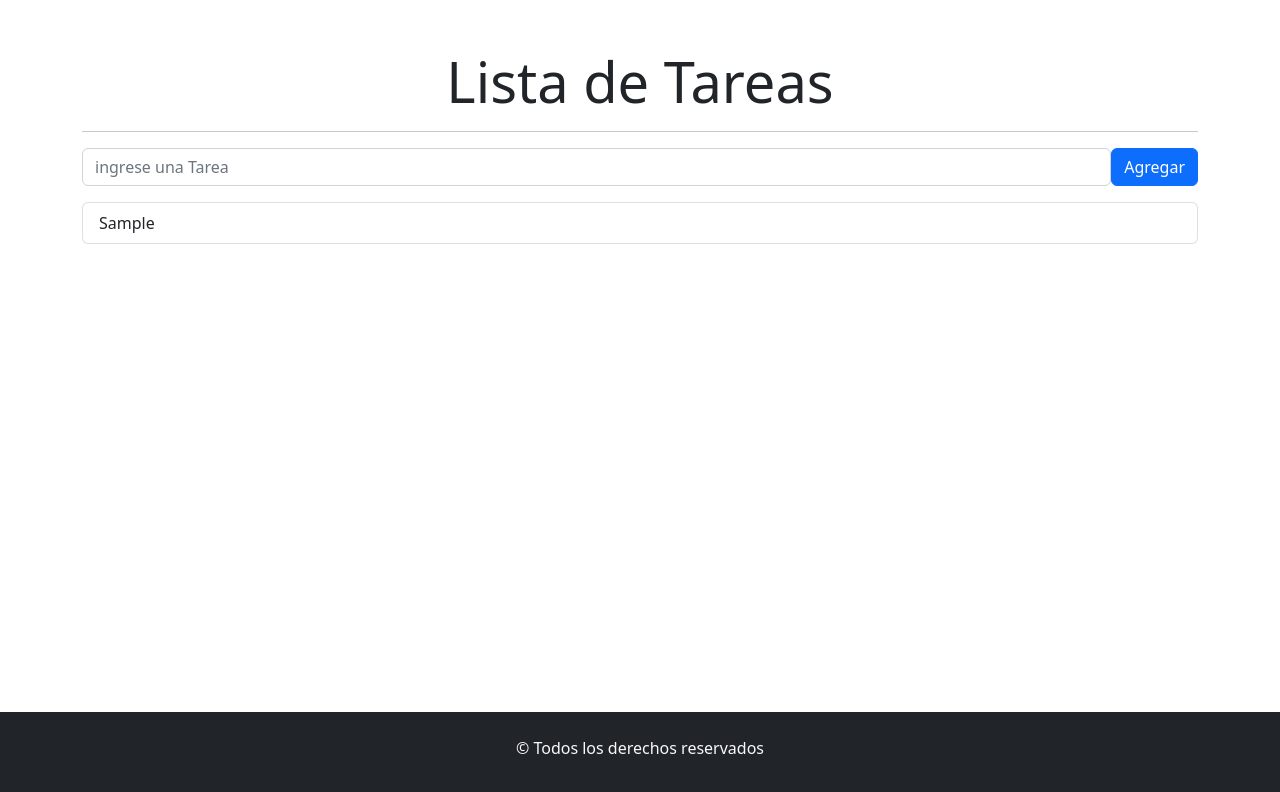
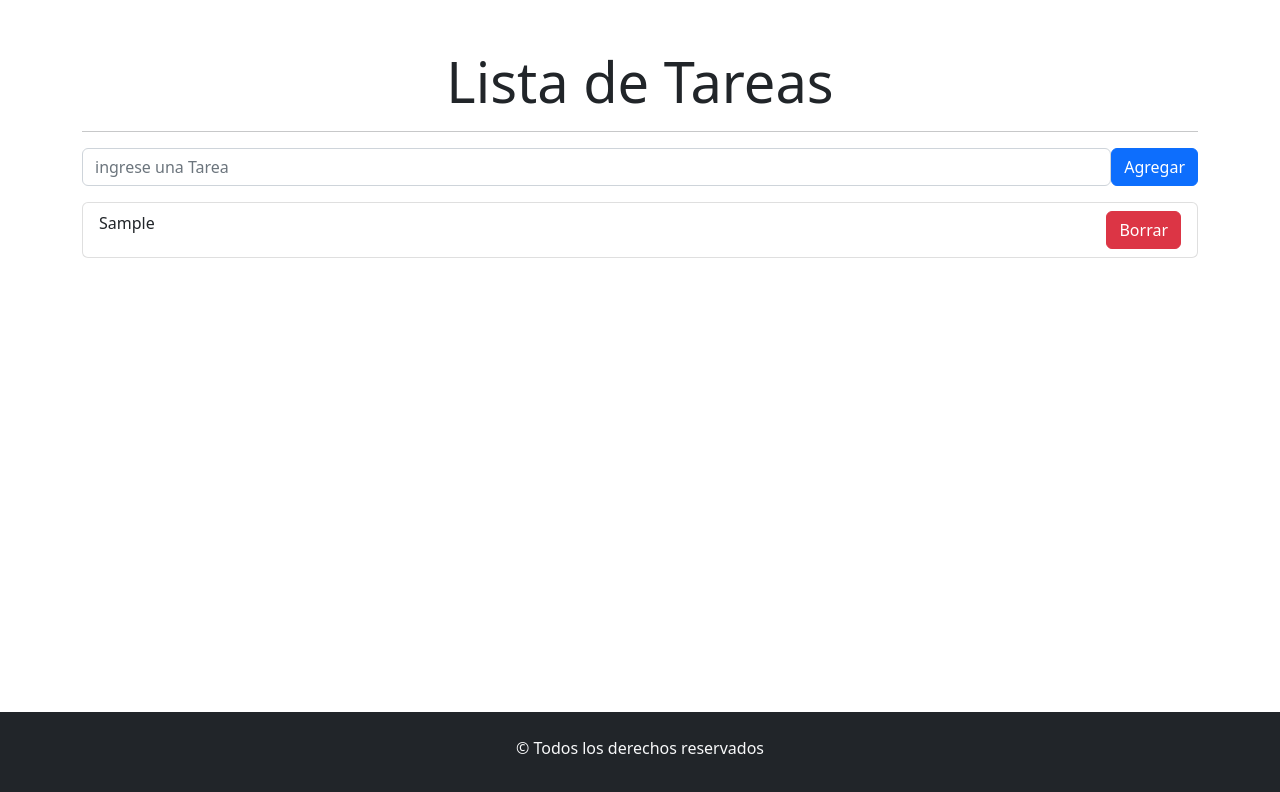
Before and after one commit to JuanPiAlba/listaTareasReact, a React (Vite) app: page / in a window 1280 px wide. Both pictures are taken after typing "Sample" into the empty fields and a click on the button "Agregar". Shown: the top 792 px of the page. Built offline with nearby package versions, Linux system fonts and the light colour scheme.

Commit message:
agrego el maquetado dle boton

```diff
--- a/src/components/ItemTarea.jsx
+++ b/src/components/ItemTarea.jsx
@@ -1,8 +1,11 @@
-import { ListGroup} from "react-bootstrap";
+import { Button, ListGroup } from "react-bootstrap";
 
-const ItemTarea = ({proptarea}) => {
+const ItemTarea = ({ proptarea }) => {
     return (
-        <ListGroup.Item>{proptarea}</ListGroup.Item>
+        <ListGroup.Item className="d-flex justify-content-between">
+            {proptarea}
+            <Button variant='danger' >Borrar</Button>
+        </ListGroup.Item>
     );
 };
 
```
